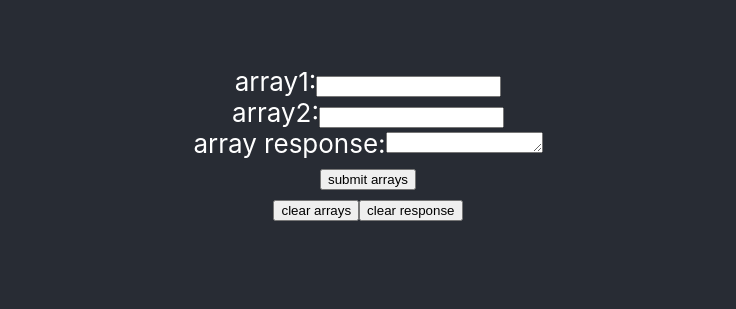
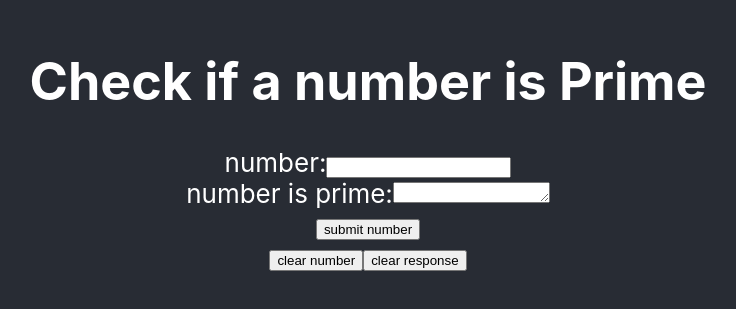
Before and after one commit to DevLuDaley/algorithms, a React (Create React App) app: page / in a window 1280 px wide. Shown: the part 257-566 px from the top of the page, without its empty margins (272-1008 px from the left). Built offline with nearby package versions, Linux system fonts and the light colour scheme.

Commit message:
update AlgoPage to accept a number && display a response

```diff
--- a/src/AlgoPage.js
+++ b/src/AlgoPage.js
@@ -1,9 +1,9 @@
 import React, { useState } from 'react';
-import addArrays from './addArrays'
+import PrimeCheckerArgs from './PrimeCheckerArgs'
 // import './App.css';
 
 function AlgoPage() {
-const [array1, setArray1] = useState("");
+const [num, setNum] = useState("");
 const [array2, setArray2] = useState("");
 const [response, setResponse] = useState("");
 
@@ -14,25 +14,27 @@ const handleSubmit = (e) => {
     // addArrays(message)
     // AddArrays('3hey5hi4home')
     // setResponse(addArrays(array1, array2))
+    setResponse(PrimeCheckerArgs(num))
 }
 
-const handleChangeArray1 = (e) => {
+const handleChangeNum = (e) => {
     e.preventDefault()
     // console.log(e.target.value);
-    setArray1(e.target.value)
+    setNum(e.target.value)
 }
-const handleChangeArray2 = (e) => {
-    e.preventDefault()
-    // console.log(e.target.value);
-    setArray2(e.target.value)
-}
+// const handleChangeArray2 = (e) => {
+//     e.preventDefault()
+//     // console.log(e.target.value);
+//     setArray2(e.target.value)
+// }
 
-const handleClearArrays = (e) => {
+const handleClearNum = (e) => {
     e.preventDefault()
     // console.log(e.target.value);
     // setMessage(e.target.value)
-    setArray1("")
-    setArray2("")
+    // setArray1("")
+    // setArray2("")
+    setNum("")
 }
 
 const handleChangeTextArea = (e) => {
@@ -51,20 +53,21 @@ const handleClearTextArea = (e) => {
   return (
     <div className="App">
       <header className="App-header">
+      <h1>Check if a number is Prime</h1>
 
          <form onSubmit={handleSubmit} id="valid">
-            <label>array1:</label>
-            <input onChange={handleChangeArray1} value={array1} type="text" name="id"/>
+            <label>number:</label>
+            <input onChange={handleChangeNum} value={num} type="text" name="id"/>
             <br/>
-            <label>array2:</label>
+            {/* <label>array2:</label>
             <input onChange={handleChangeArray2} value={array2} type="text" name="id"/>
-            <br/>
-            <label>array response:</label>
+            <br/> */}
+            <label>number is prime:</label>
             <textarea onChange={handleChangeTextArea} value={response} name="" id="" cols="17" rows="1"></textarea>
             <br/>
-                <input id="sub-btn" className="submit" type="submit" value="submit arrays"></input>
+                <input id="sub-btn" className="submit" type="submit" value="submit number"></input>
                 <br/>
-          <button id="btn-clear" onClick={handleClearArrays}>clear arrays</button>
+          <button id="btn-clear" onClick={handleClearNum}>clear number</button>
           <button id="btn-clear" onClick={handleClearTextArea}>clear response</button>
           {/* <button id="btn" onClick={handleSubmit}> message validator</button> */}
           </form>
```
